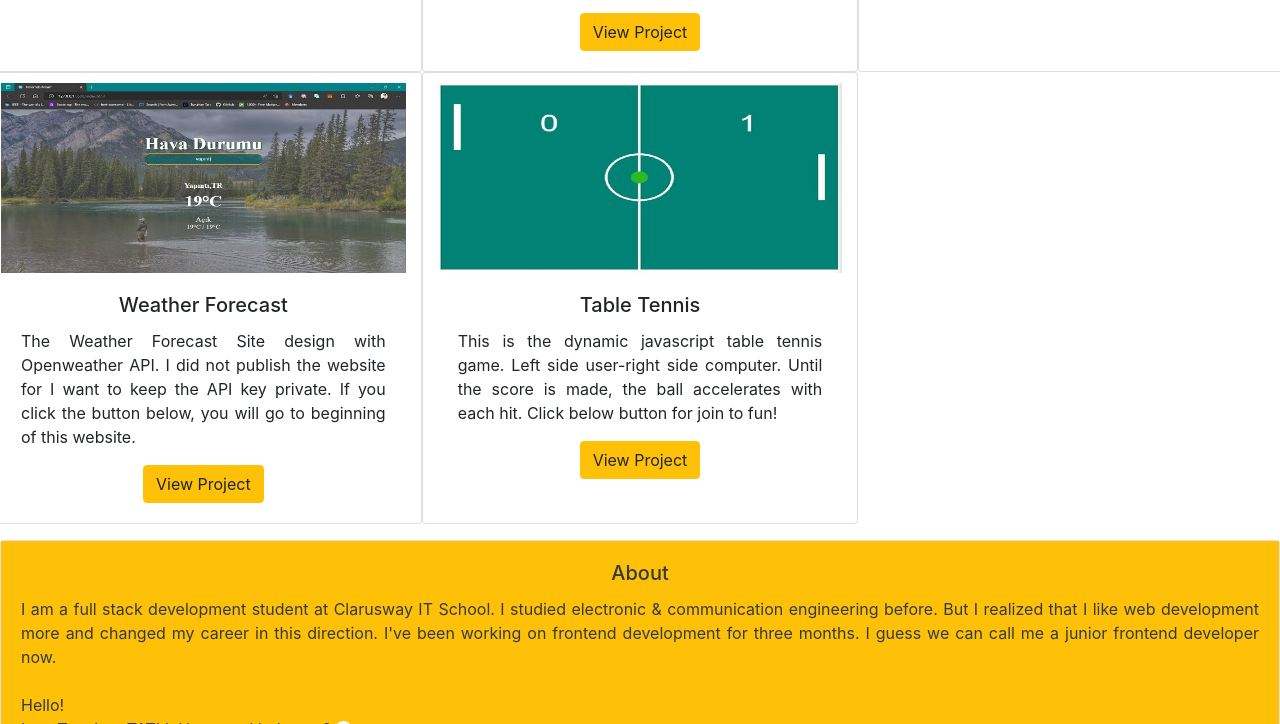
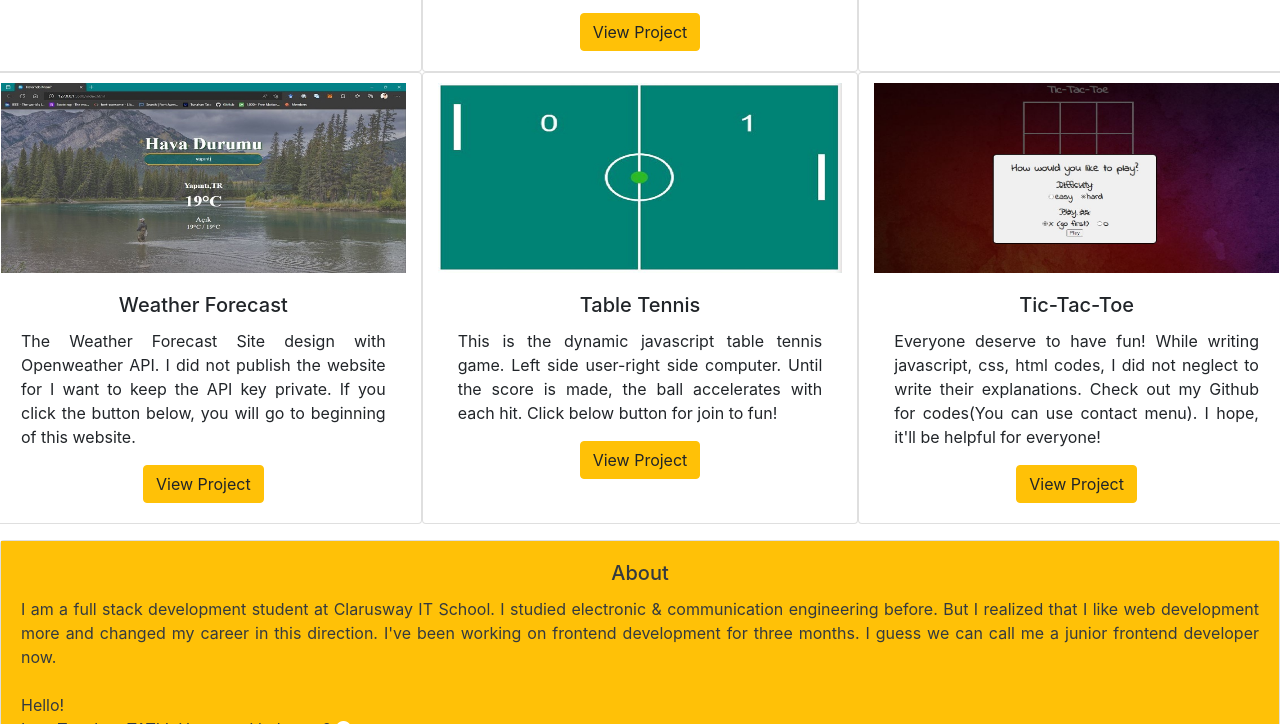
Before and after one commit to tunahantatli/tatlitunahan, a plain HTML site: page index.html in a window 1280 px wide. Shown: the part 1053-1777 px from the top of the page. Drawn offline with nearby package versions, Linux system fonts and the light colour scheme.

Commit message:
cmmt-add-js-tic-tac-toe

```diff
--- a/index.html
+++ b/index.html
@@ -193,7 +193,7 @@
             <h5 class="card-title">Portfolio Site Responsive Design Example</h5>
             <p class="card-text">
               This is an example portfolio site. Responsive design has been
-              made. Html vs CSS is used.
+              made. Html & CSS used.
             </p>
             <a
               href="https://tunahantatli.github.io/responsive-site-example/"
@@ -305,7 +305,35 @@
               user-right side computer. Until the score is made, the ball
               accelerates with each hit. Click below button for join to fun!
             </p>
-            <a href="https://tunahantatli.github.io/table-tennis-js-game/" target="_blank" rel="noreferrer noopener" class="btn btn-warning"
+            <a
+              href="https://tunahantatli.github.io/table-tennis-js-game/"
+              target="_blank"
+              rel="noreferrer noopener"
+              class="btn btn-warning"
+              >View Project</a
+            >
+          </div>
+        </div>
+
+        <div class="card col-12 col-md-6 col-lg-4" style="width: 18rem">
+          <img
+            class="card-img-top"
+            src="portfolio-images/tictactoe.JPG"
+            alt="Project images"
+          />
+          <div class="card-body">
+            <h5 class="card-title">Tic-Tac-Toe</h5>
+            <p class="card-text">
+              Everyone deserve to have fun! While writing javascript, css, html
+              codes, I did not neglect to write their explanations. Check out my
+              Github for codes(You can use contact menu). I hope, it'll be
+              helpful for everyone!
+            </p>
+            <a
+              href="https://tunahantatli.github.io/tic-tac-toe/"
+              target="_blank"
+              rel="noreferrer noopener"
+              class="btn btn-warning"
               >View Project</a
             >
           </div>
```
Also changed, not shown: portfolio-images/tictactoe.JPG (added).
